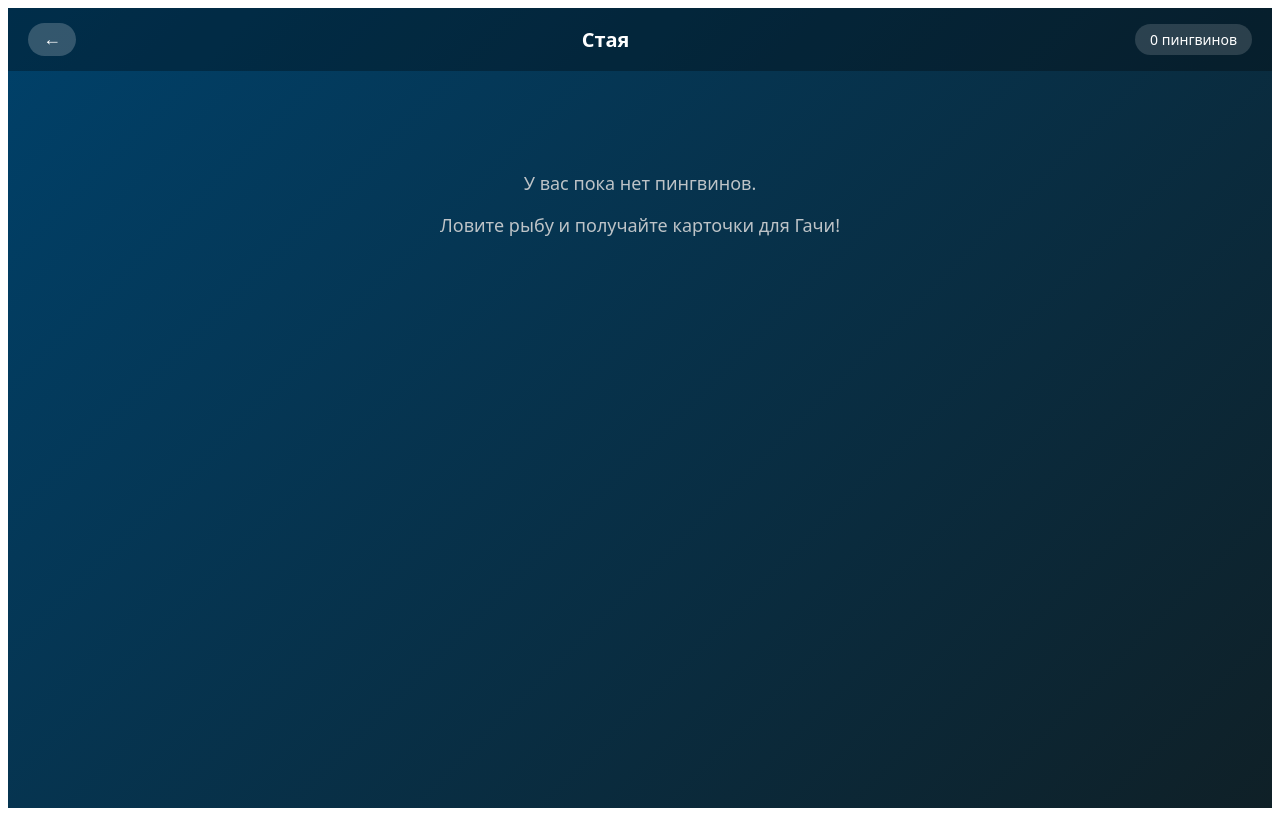
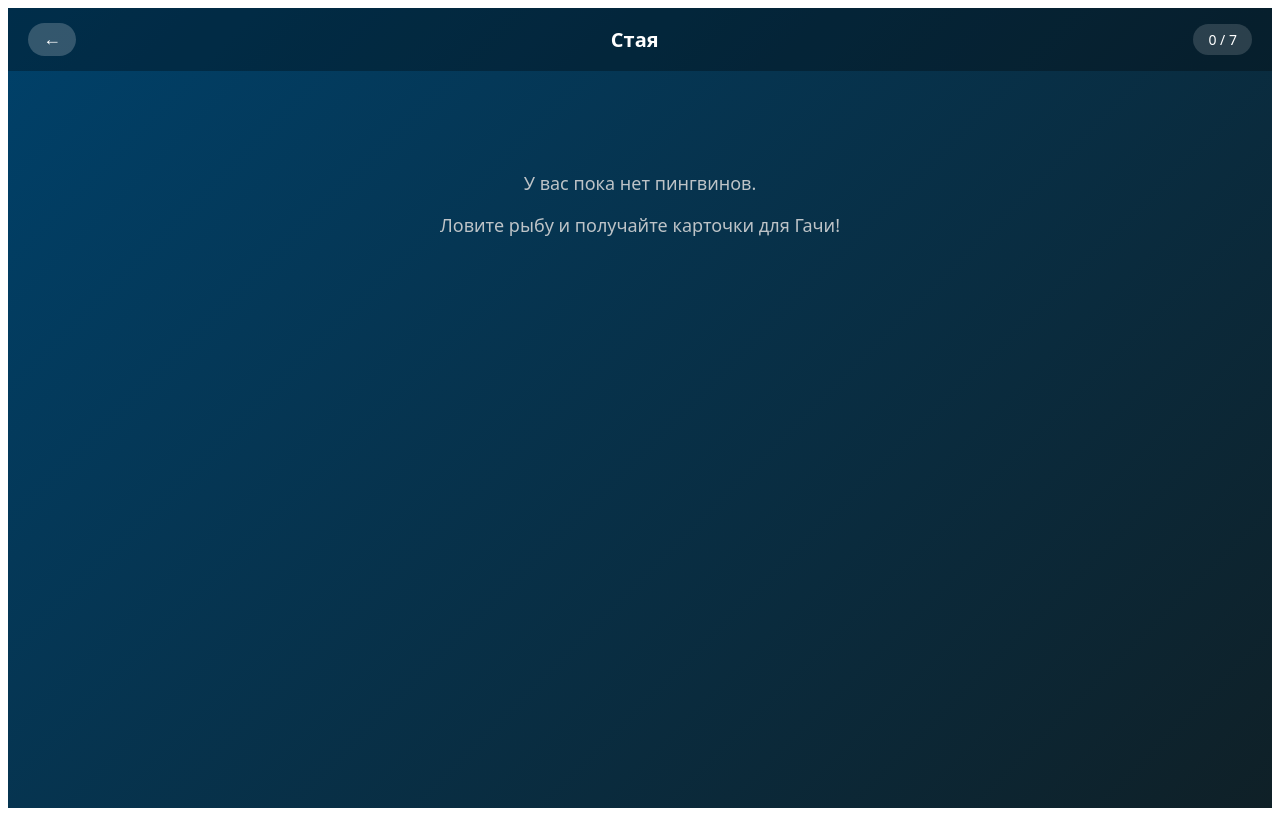
Before and after one commit to kkksenoww/pingwinchiki, a Vue app in the folder pingwini/: page /collection in a window 1280 px wide. Built offline with nearby package versions, Linux system fonts and the light colour scheme.

Commit message:
Сортировка карточек пингвинов, есть ли пингвины у игрока

```diff
--- a/pingwini/src/components/Collection.vue
+++ b/pingwini/src/components/Collection.vue
@@ -4,15 +4,90 @@ import { useRouter } from 'vue-router'
 import useGacha from '../composables/useGacha'
 
 const router = useRouter()
-const { inventory, getPenguinById } = useGacha()
+const { inventory, getPenguinById, penguinBase } = useGacha()
 
 // Преобразуем id вхождения в объекты пингвинов
-const ownedPenguins = computed(() =>
-  inventory.value.map((id) => getPenguinById(id)).filter((p) => p !== null)
-)
+const ownedPenguins = computed(() => {
+  const result = []
+  for (let i = 0; i < inventory.value.length; i++) {
+    const penguin = getPenguinById(inventory.value[i])
+    if (penguin) {
+      result.push(penguin)
+    }
+  }
+  return result
+})
+
+// Все пингвины с пометкой, есть ли они у игрока
+const allPenguins = computed(() => {
+  const result = []
+  for (let i = 0; i < penguinBase.length; i++) {
+    const penguin = penguinBase[i]
+    let owned = false
+    for (let j = 0; j < inventory.value.length; j++) {
+      if (inventory.value[j] === penguin.id) {
+        owned = true
+        break
+      }
+    }
+    result.push({
+      id: penguin.id,
+      name: penguin.name,
+      rarity: penguin.rarity,
+      image: penguin.image,
+      owned: owned
+    })
+  }
+
+  // Сортировка
+  const sorted = []
+  const order = ['legendary', 'epic', 'rare', 'common']
+
+  // Сначала полученные по редкости
+  for (let r = 0; r < order.length; r++) {
+    for (let i = 0; i < result.length; i++) {
+      if (result[i].rarity === order[r] && result[i].owned) {
+        sorted.push(result[i])
+      }
+    }
+  }
+
+  // Потом неполученные по редкости
+  for (let r = 0; r < order.length; r++) {
+    for (let i = 0; i < result.length; i++) {
+      if (result[i].rarity === order[r] && !result[i].owned) {
+        sorted.push(result[i])
+      }
+    }
+  }
+
+  return sorted
+})
+
+// Считаем только уникальных пингвинов
+const ownedCount = computed(() => {
+  const unique = []
+  for (let i = 0; i < inventory.value.length; i++) {
+    let found = false
+    for (let j = 0; j < unique.length; j++) {
+      if (unique[j] === inventory.value[i]) {
+        found = true
+        break
+      }
+    }
+    if (!found) {
+      unique.push(inventory.value[i])
+    }
+  }
+  return unique.length
+})
+
+const totalCount = computed(() => {
+  return penguinBase.length
+})
 
 function goBack() {
-  router.push('/')
+  router.push({ name: 'home' })
 }
 </script>
 
@@ -21,24 +96,28 @@ function goBack() {
     <div class="header">
       <button class="back-btn" @click="goBack">←</button>
       <span class="title">Стая</span>
-      <div class="count">{{ ownedPenguins.length }} пингвинов</div>
+      <div class="count">{{ ownedCount }} / {{ totalCount }}</div>
     </div>
 
-    <div v-if="ownedPenguins.length === 0" class="empty">
+    <div v-if="ownedCount === 0" class="empty">
       <p>У вас пока нет пингвинов.</p>
       <p>Ловите рыбу и получайте карточки для Гачи!</p>
     </div>
 
     <div class="grid" v-else>
       <div
-        v-for="penguin in ownedPenguins"
+        v-for="penguin in allPenguins"
         :key="penguin.id"
         class="penguin-card"
+        :class="{ locked: !penguin.owned }"
       >
         <img :src="penguin.image" :alt="penguin.name" />
         <div class="name">{{ penguin.name }}</div>
         <div class="rarity" :class="penguin.rarity">
           {{ penguin.rarity }}
+        </div>
+        <div v-if="!penguin.owned" class="locked-overlay">
+          🔒
         </div>
       </div>
     </div>
@@ -116,6 +195,11 @@ function goBack() {
   margin-bottom: 8px;
 }
 
+.penguin-card.locked {
+  opacity: 0.4;
+  filter: grayscale(80%);
+}
+
 .name {
   font-weight: bold;
   font-size: 14px;
--- a/pingwini/src/components/Gacha.vue
+++ b/pingwini/src/components/Gacha.vue
@@ -7,19 +7,21 @@ const router = useRouter()
 const { tickets, pullGacha } = useGacha()
 
 const pulledPenguin = ref(null)
+const showError = ref(false)
 
 function doPull() {
+  showError.value = false
   const result = pullGacha()
   if (result) {
     pulledPenguin.value = result
   } else {
     pulledPenguin.value = null
-    alert('Недостаточно карточек!')
+    showError.value = true
   }
 }
 
 function goBack() {
-  router.push('/')
+  router.push({ name: 'home' })
 }
 </script>
 
@@ -38,7 +40,7 @@ function goBack() {
         </div>
         <div class="penguin-name">{{ pulledPenguin.name }}</div>
         <div class="penguin-rarity" :class="pulledPenguin.rarity">
-          {{ pulledPenguin.rarity.toUpperCase() }}
+          {{ pulledPenguin.rarity }}
         </div>
       </div>
 
```
Also changed, not shown: 2 other files (tests, documents, lock files or other folders).
